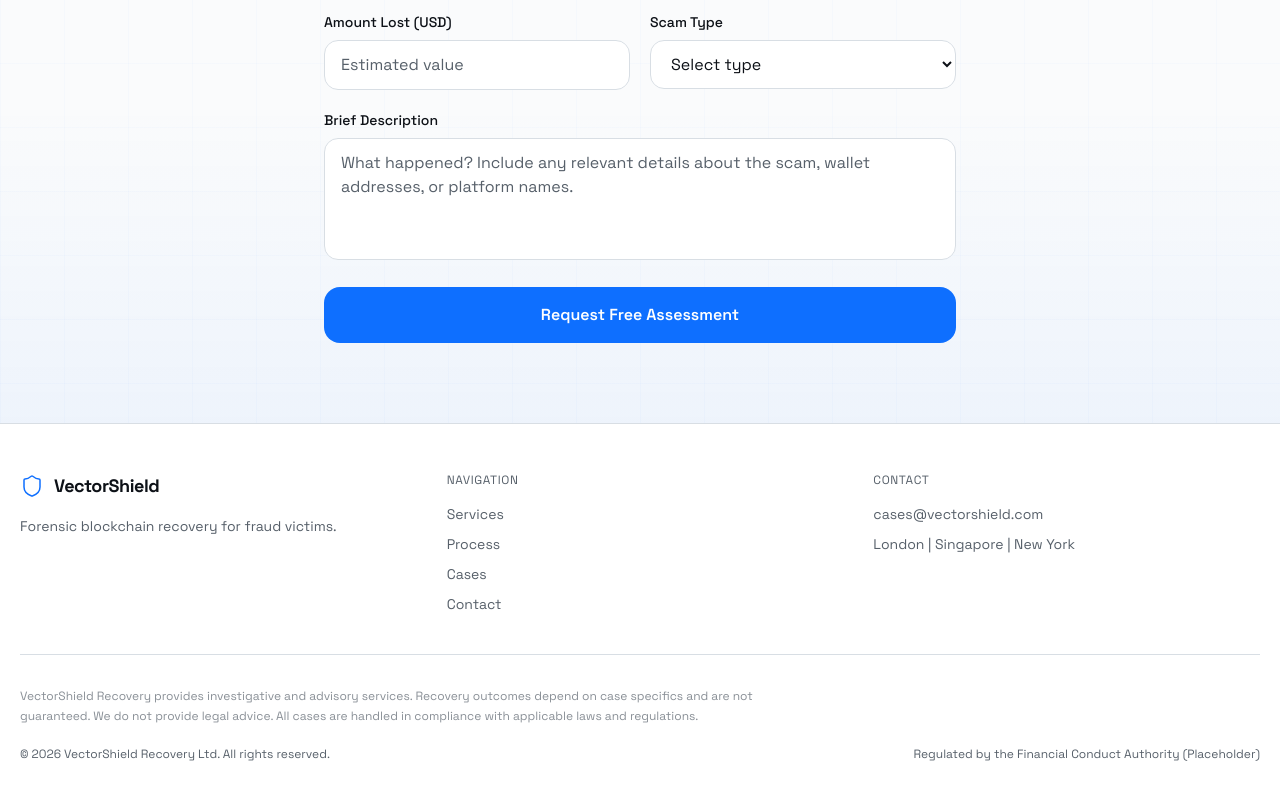
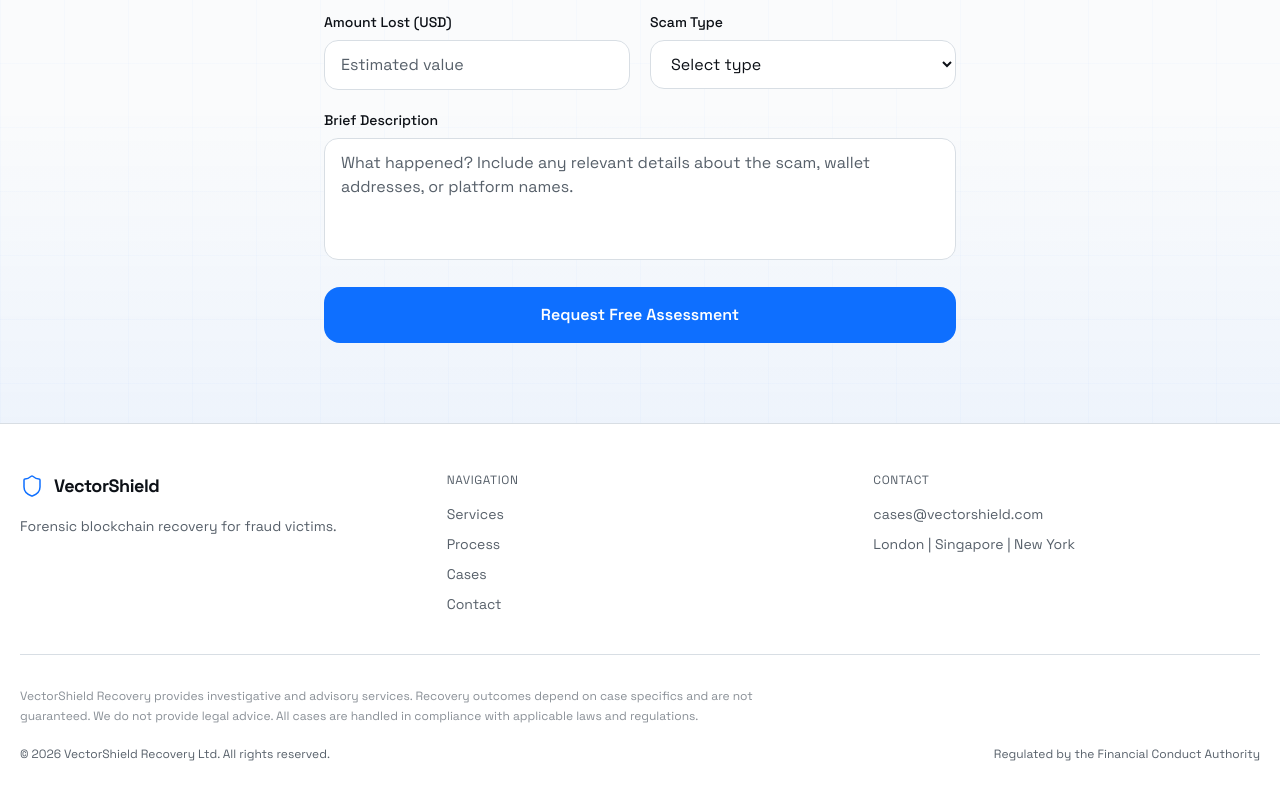
Before and after one commit to Biggie9999/vectorshield, a Next.js app: page / in a window 1280 px wide. Shown: the part 3265-4065 px from the top of the page. Built offline with nearby package versions, Linux system fonts and the light colour scheme.

Commit message:
Remove placeholder text from FCA regulation note

```diff
--- a/components/footer.tsx
+++ b/components/footer.tsx
@@ -68,7 +68,7 @@ export function Footer() {
               &copy; {new Date().getFullYear()} VectorShield Recovery Ltd. All rights reserved.
             </p>
             <p className="text-xs text-muted-foreground">
-              Regulated by the Financial Conduct Authority (Placeholder)
+              Regulated by the Financial Conduct Authority
             </p>
           </div>
         </div>
```
